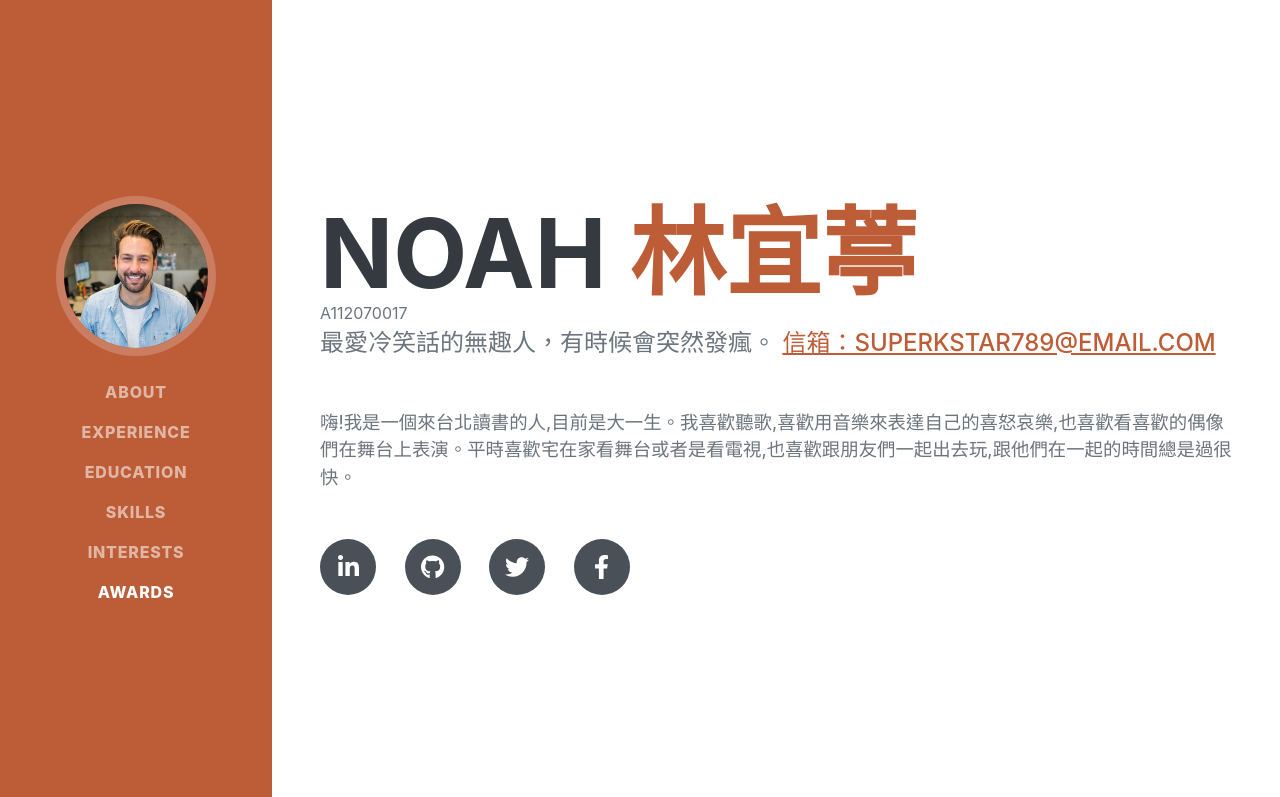
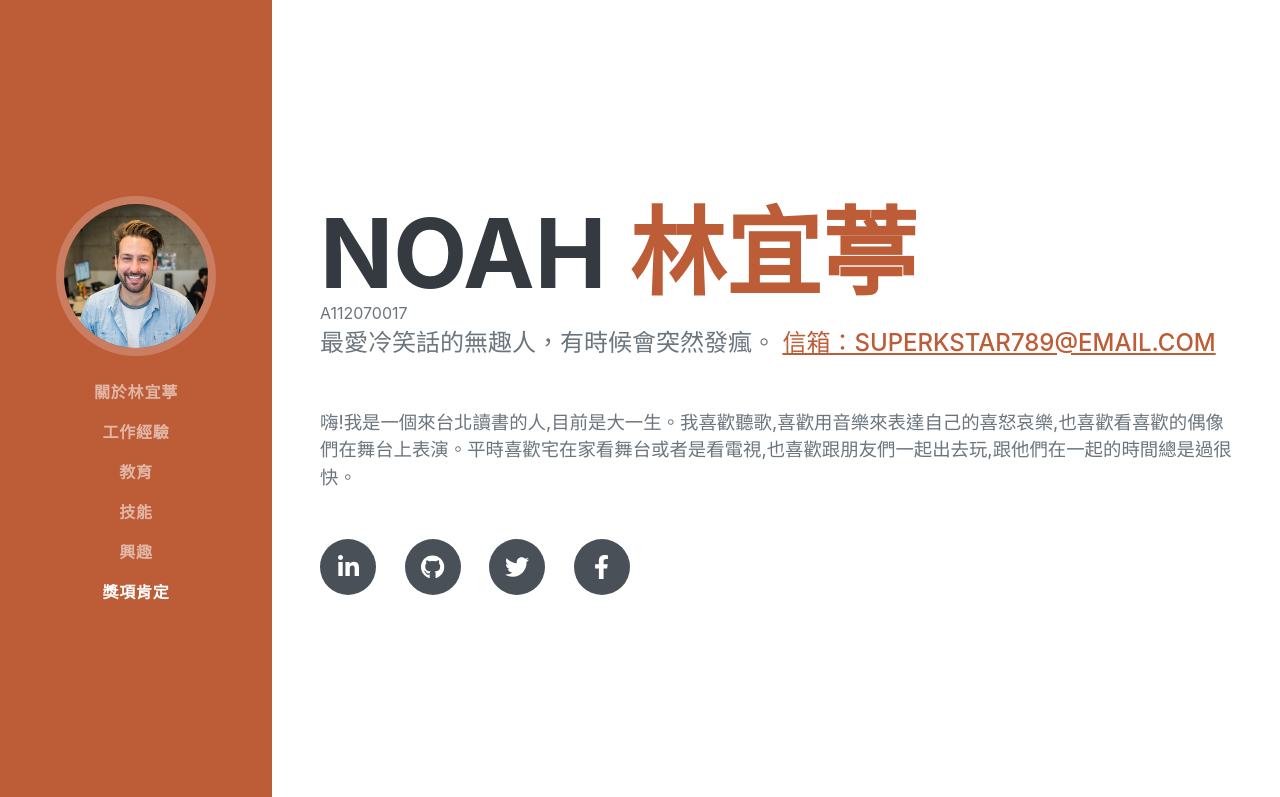
Before and after one commit to katiewuhua/lionpog.github.io, a plain HTML site: page index.html in a window 1280 px wide. Shown: the top 797 px of the page. Drawn offline with nearby package versions, Linux system fonts and the light colour scheme; a web font is replaced by a local one.

Commit message:
中文網頁

```diff
--- a/index.html
+++ b/index.html
@@ -25,12 +25,12 @@
             <button class="navbar-toggler" type="button" data-bs-toggle="collapse" data-bs-target="#navbarResponsive" aria-controls="navbarResponsive" aria-expanded="false" aria-label="Toggle navigation"><span class="navbar-toggler-icon"></span></button>
             <div class="collapse navbar-collapse" id="navbarResponsive">
                 <ul class="navbar-nav">
-                    <li class="nav-item"><a class="nav-link js-scroll-trigger" href="#about">About</a></li>
-                    <li class="nav-item"><a class="nav-link js-scroll-trigger" href="#experience">Experience</a></li>
-                    <li class="nav-item"><a class="nav-link js-scroll-trigger" href="#education">Education</a></li>
-                    <li class="nav-item"><a class="nav-link js-scroll-trigger" href="#skills">Skills</a></li>
-                    <li class="nav-item"><a class="nav-link js-scroll-trigger" href="#interests">Interests</a></li>
-                    <li class="nav-item"><a class="nav-link js-scroll-trigger" href="#awards">Awards</a></li>
+                    <li class="nav-item"><a class="nav-link js-scroll-trigger" href="#about">關於林宜葶</a></li>
+                    <li class="nav-item"><a class="nav-link js-scroll-trigger" href="#experience">工作經驗</a></li>
+                    <li class="nav-item"><a class="nav-link js-scroll-trigger" href="#education">教育</a></li>
+                    <li class="nav-item"><a class="nav-link js-scroll-trigger" href="#skills">技能</a></li>
+                    <li class="nav-item"><a class="nav-link js-scroll-trigger" href="#interests">興趣</a></li>
+                    <li class="nav-item"><a class="nav-link js-scroll-trigger" href="#awards">獎項肯定</a></li>
                 </ul>
             </div>
         </nav>
```
